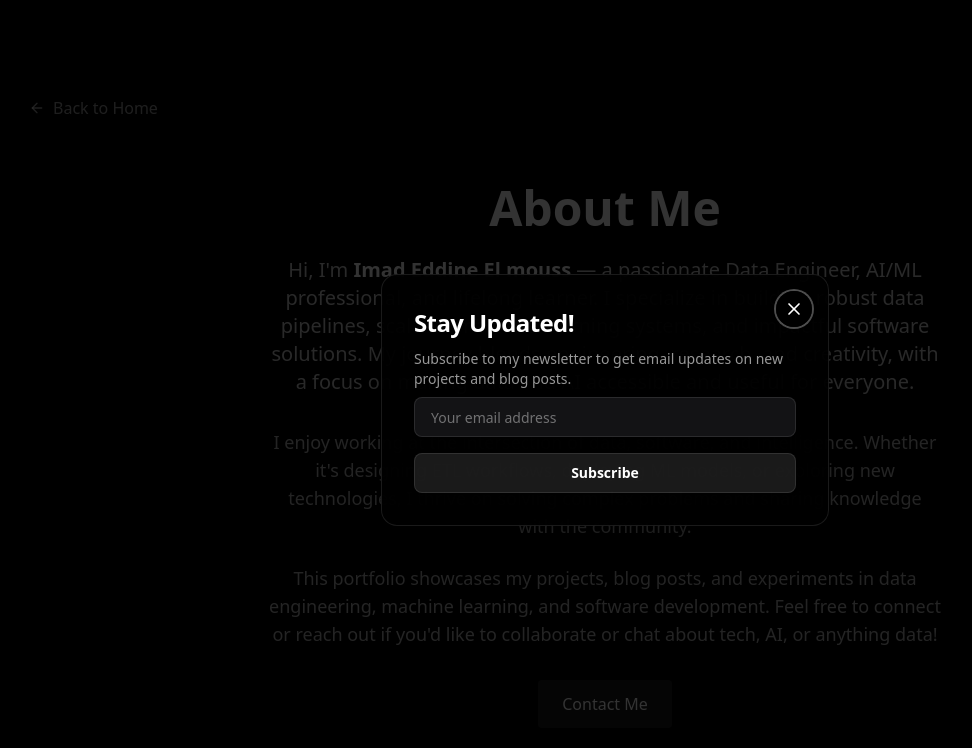
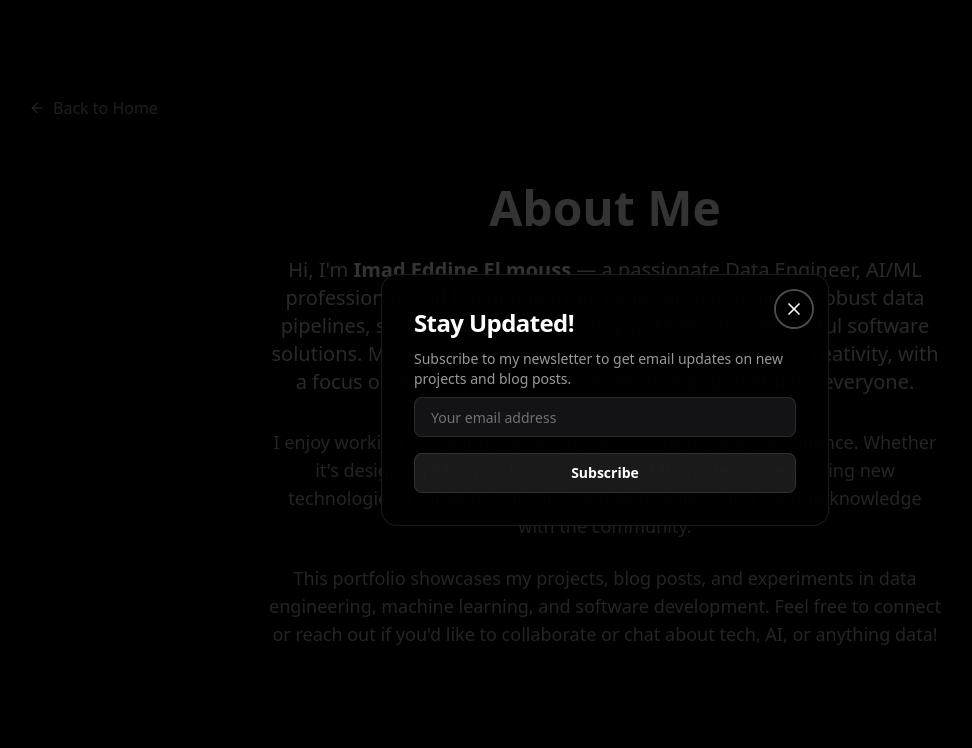
Before and after one commit to imaddde867/imadlab, a React (Vite) app: page /about in a window 1280 px wide. Shown: the top 748 px of the page, without its empty margins (35-1007 px from the left). Built offline with nearby package versions, Linux system fonts and the light colour scheme.

Commit message:
fix(About): remove contact me link from about page

```diff
--- a/src/pages/About.tsx
+++ b/src/pages/About.tsx
@@ -28,14 +28,6 @@ const About = () => {
           <p className="text-base md:text-lg text-white/70 mb-6">
             This portfolio showcases my projects, blog posts, and experiments in data engineering, machine learning, and software development. Feel free to connect or reach out if you'd like to collaborate or chat about tech, AI, or anything data!
           </p>
-          <div className="mt-8">
-            <a
-              href="mailto:imadeddine.elmouss@gmail.com"
-              className="inline-block bg-white/10 hover:bg-white/20 text-white px-6 py-3 rounded transition-colors duration-200 font-medium"
-            >
-              Contact Me
-            </a>
-          </div>
         </div>
       </div>
     </div>
```
